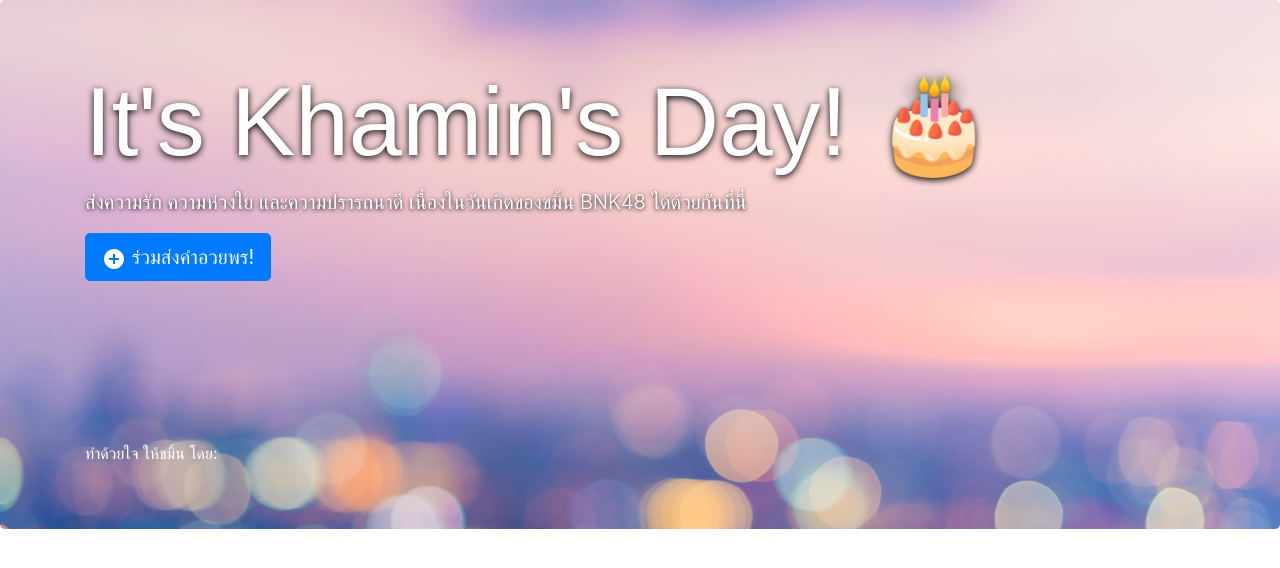
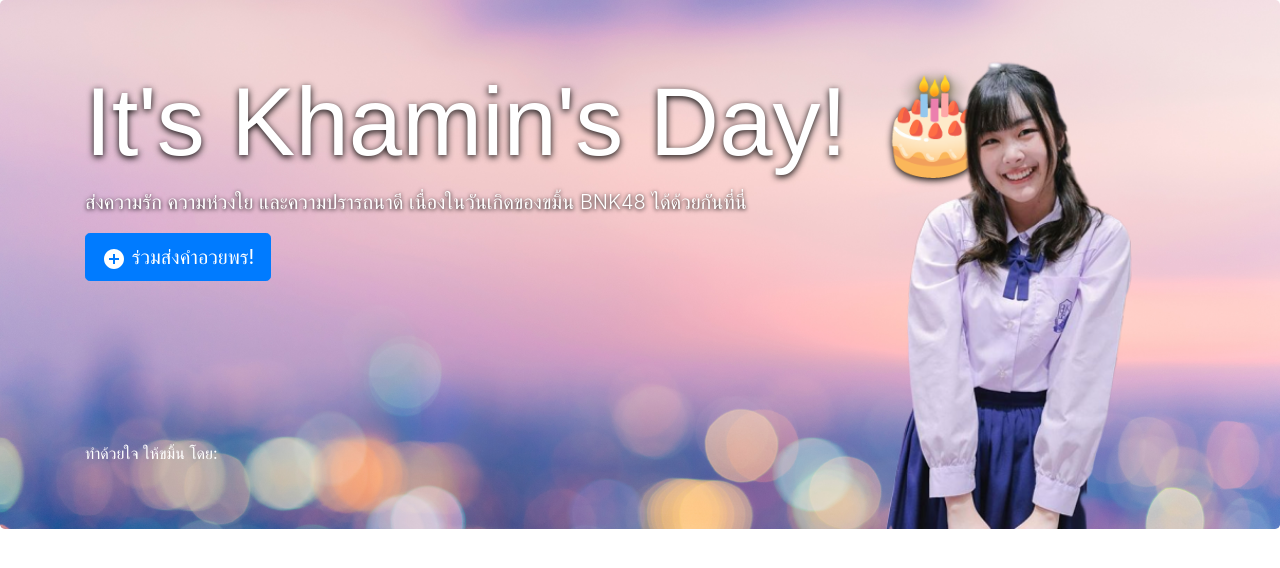
Before and after one commit to srakrn/khamin-hbd, a Django app: page / in a window 1280 px wide. Shown: the top 568 px of the page. Run offline with Django 3.2, Linux system fonts and the light colour scheme; data that the repository does not hold is empty; some libraries are stand-ins or nearby versions; some web fonts are replaced.

Commit message:
Khamin at front page (looks good on Desktop only...)

```diff
--- a/wishbook/templates/bootstrap.html
+++ b/wishbook/templates/bootstrap.html
@@ -10,9 +10,17 @@
         <link href="https://fonts.googleapis.com/css?family=Pattaya" rel="stylesheet">
         <style type="text/css">
             #header{
+                position: relative;
                 background: url('{% static "wishbook/bg.jpg" %}');
                 background-size: cover;
                 color: #fff;
+            }
+            #header #khamin{
+                position: absolute;
+                bottom: 0px;
+                right: 10%;
+                height: 90%;
+                z-index: 0;
             }
             #header a, #header a:hover{
                 color: #fff;
--- a/wishbook/templates/pages/index.html
+++ b/wishbook/templates/pages/index.html
@@ -4,6 +4,7 @@
 {% block content %}
     <div class="jumbotron" id="header">
         <div class="container">
+            <img id="khamin" src="{% static 'khamin_1.png' %}"></img>
             <a href="{% url 'index' %}">
                 <h1 class="display-1">It's Khamin's Day! 🎂</h1>
             </a>
```
Also changed, not shown: wishbook/static/khamin_1.png (added).
